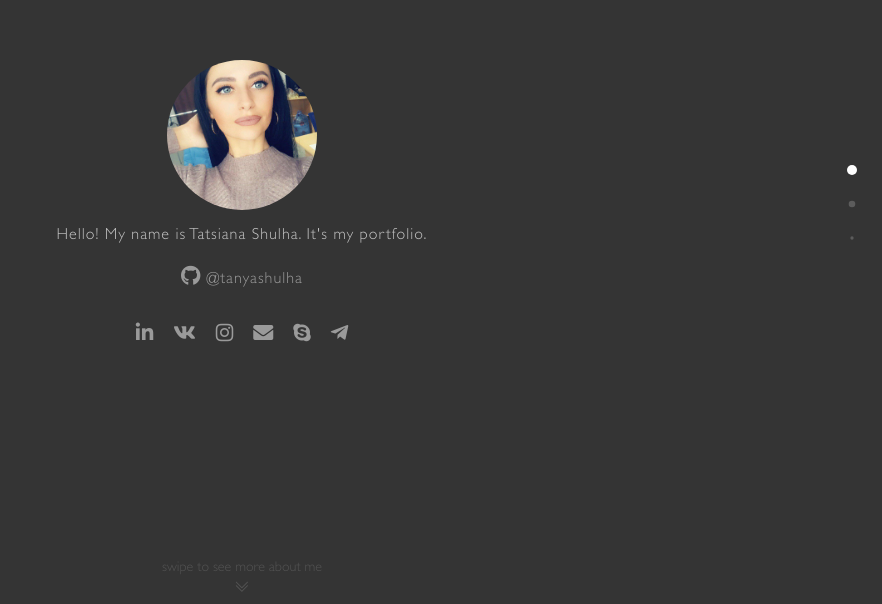
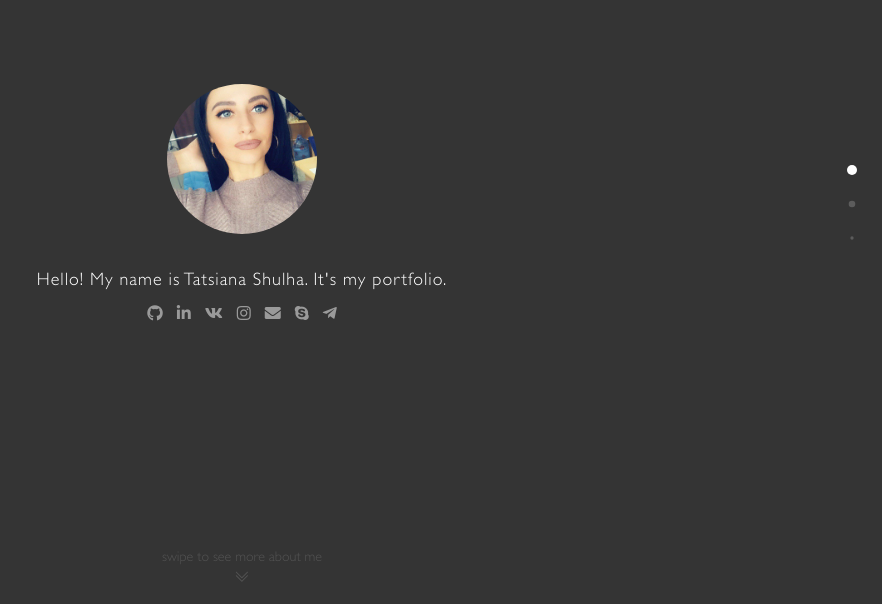
Before and after one commit to tanyashulha/portfolio, a plain HTML site: page index.html in a window 1280 px wide. Shown: the part 196-800 px from the top of the page, without its empty margins (398-1280 px from the left). Drawn offline with Linux system fonts and the light colour scheme; files whose address does not match are found by name.

Commit message:
fix; correct first slide

```diff
--- a/css/style.css
+++ b/css/style.css
@@ -45,36 +45,11 @@ body {
 
 #main-slider .swiper-wrapper .swiper-slide .slide-first .slide-first-name {
     color: #ffffff;
-    font-size: 16px;
+    font-size: 18px;
     font-family: "GillSans-Light", sans-serif;
-    opacity: 0.7;
     letter-spacing: 1px;
-    margin: 10px 0 20px;
+    margin: 30px 0 10px;
     text-align: center;
-}
-
-#main-slider .swiper-wrapper .swiper-slide .slide-first .slide-first-git {
-    color: #ffffff;
-    font-size: 16px;
-    font-family: "GillSans-Light", sans-serif;
-    opacity: 0.5;
-    letter-spacing: 1px;
-    margin: 0 0 30px;
-    text-align: center;
-    display: flex;
-    align-items: center;
-    transition: 0.3s ease-in;
-}
-
-#main-slider .swiper-wrapper .swiper-slide .slide-first .slide-first-git:hover {
-  opacity: 1;
-  text-decoration: none;
-}
-
-#main-slider .swiper-wrapper .swiper-slide .slide-first .slide-first-git i {
-    font-size: 20px;
-    margin-right: 5px;
-    transition: 0.3s ease-in;
 }
 
 #main-slider .swiper-wrapper .swiper-slide .slide-first  .social {
@@ -83,9 +58,9 @@ body {
 }
 
 #main-slider .swiper-wrapper .swiper-slide .slide-first  .social a {
-    margin: 0 10px;
+    margin: 0 7px;
     color: #ffffff;
-    font-size: 20px;
+    font-size: 16px;
     opacity: 0.5;
     transition: 0.3s ease-in;
 }
@@ -97,7 +72,7 @@ body {
 
 #main-slider .swiper-wrapper .swiper-slide .slide-first .switch {
   position: absolute;
-  bottom: 10px;
+  bottom: 20px;
   display: flex;
   flex-direction: column;
   align-items: center;
--- a/index.html
+++ b/index.html
@@ -21,8 +21,8 @@
                     <div class="slide-first">
                         <div class="slide-first-photo" style="background-image:url(assets/images/photo.jpg)"></div>
                         <p class="slide-first-name">Hello! My name is Tatsiana Shulha. It's my portfolio.</p>
-                        <a href="https://github.com/tanyashulha" class="slide-first-git" target="_blank"><i class="fab fa-github"></i>@tanyashulha</a>
                         <div class="social">
+                            <a href="https://github.com/tanyashulha" target="_blank"><i class="fab fa-github"></i></a>
                             <a href="https://www.linkedin.com/in/tatyana-shulha-b61918175/" target="_blank"><i class="fab fa-linkedin-in"></i></a>
                             <a href="https://vk.com/tanyashulha" target="_blank"><i class="fab fa-vk"></i></a>
                             <a href="https://www.instagram.com/tanyashulha/" target="_blank"><i class="fab fa-instagram"></i></a>
```
